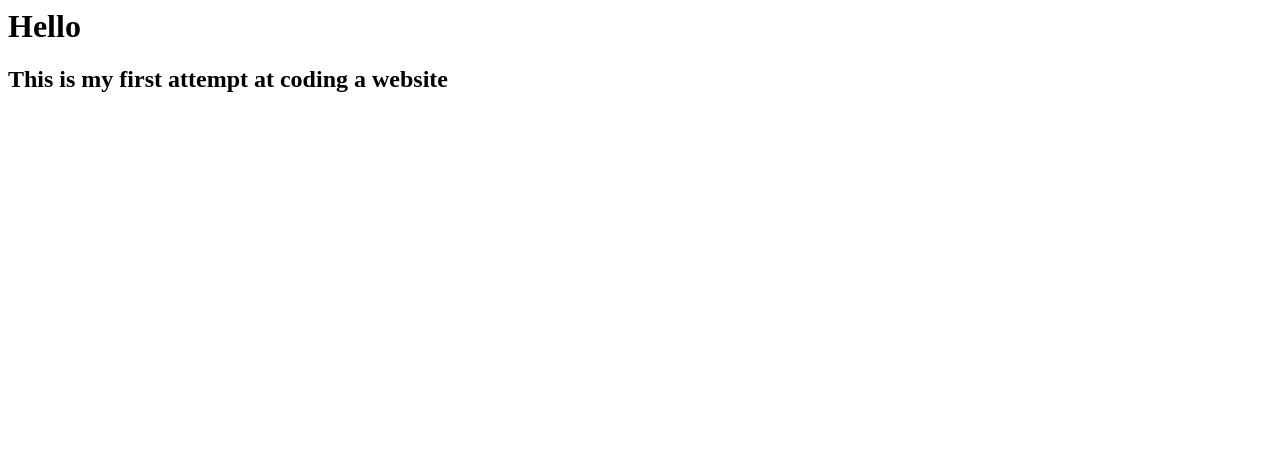
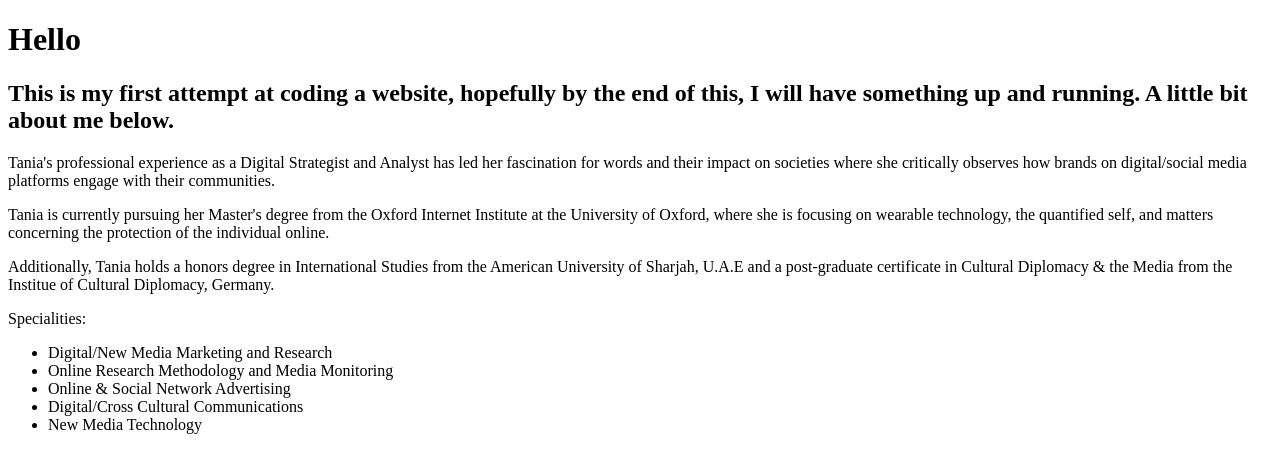
Before and after one commit to guptatania09/coding_course, a plain HTML site: page first_site/index.html in a window 1280 px wide. Drawn offline with Linux system fonts and the light colour scheme.

Commit message:
Step 1.a
This the next change where I added a paragraph and bulleted points.

```diff
--- a/first_site/index.html
+++ b/first_site/index.html
@@ -1,2 +1,25 @@
-<h1>Hello</h1>
-<h2> This is my first attempt at coding a website </h2>
+
+<!DOCTYPE html>
+<html>
+<head>
+  <title>This is Tania's Website</title>
+</head>
+
+<body>
+	<h1>Hello</h1>
+<h2> This is my first attempt at coding a website, hopefully by the end of this, I will have something up and running. A little bit about me below. </h2>
+
+<p> Tania's professional experience as a Digital Strategist and Analyst has led her fascination for words and their impact on societies where she critically observes how brands on digital/social media platforms engage with their communities. </p>
+
+<p>Tania is currently pursuing her Master's degree from the Oxford Internet Institute at the University of Oxford, where she is focusing on wearable technology, the quantified self, and matters concerning the protection of the individual online.</p>
+
+<p>Additionally, Tania holds a honors degree in International Studies from the American University of Sharjah, U.A.E and a post-graduate certificate in Cultural Diplomacy & the Media from the Institue of Cultural Diplomacy, Germany. </p>
+
+<p>Specialities:</p>
+<ul>
+<li>Digital/New Media Marketing and Research</li>
+<li>Online Research Methodology and Media Monitoring</li>
+<li>Online & Social Network Advertising</li>
+<li>Digital/Cross Cultural Communications</li>
+<li>New Media Technology </li>
+  </ul>
```
